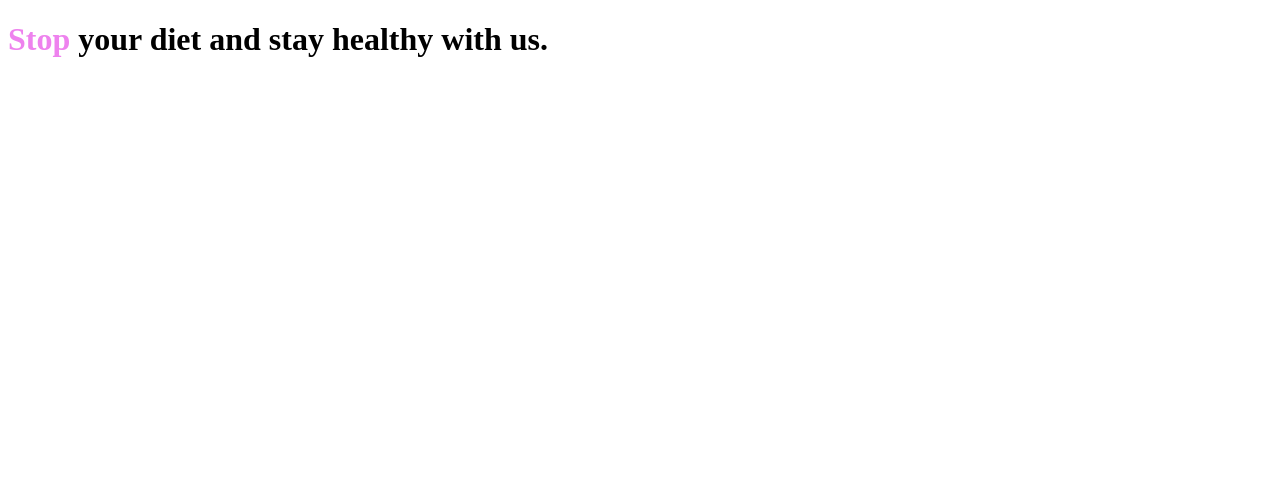
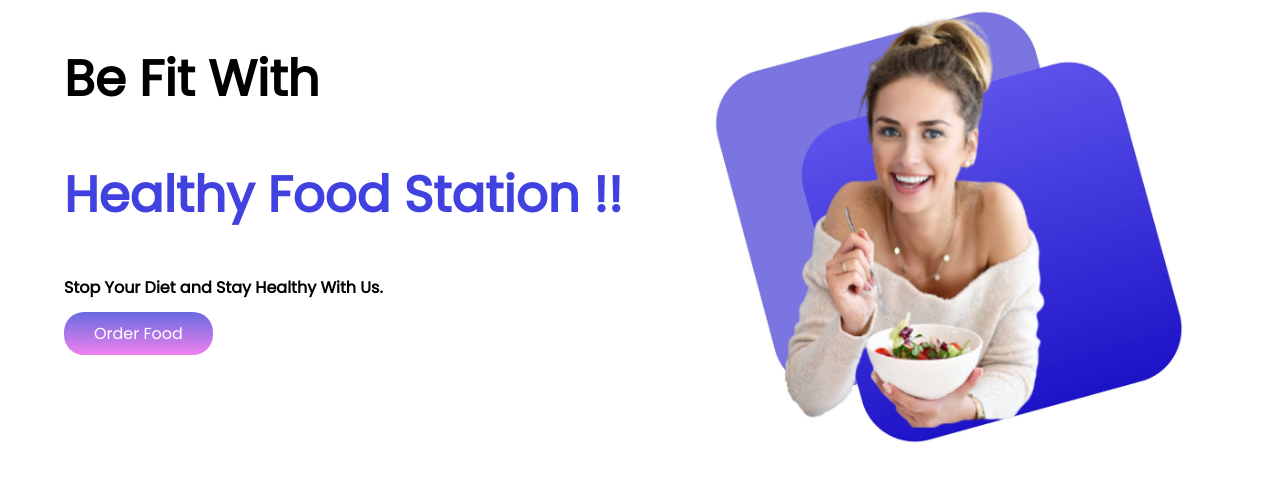
Before and after one commit to MusharratTabassum/Healthy-Food-Station, a plain HTML site: page index.html in a window 1280 px wide. Drawn offline with Linux system fonts and the light colour scheme.

Commit message:
banner saction added

```diff
--- a/index.html
+++ b/index.html
@@ -14,9 +14,19 @@
 </head>
 
 <body>
-    <div>
-        <h1><span class="make-it-violate">Stop</span> your diet and stay healthy with us.</h1>
-    </div>
+    <section class="banner-part">
+        <div class="half-width">
+            <h1>Be Fit With <h1></h1>
+                <h1> <span class="make-it-violate">Healthy Food Station !!</span></h1>
+                <h4>Stop Your Diet and Stay Healthy With Us.</h4>
+                <a class="order-button" href="#">Order Food</a>
+        </div>
+        <div class="half-width img">
+            <img src="images/female/top-banner.jpg" alt="">
+        </div>
+
+    </section>
+
 
 </body>
 
--- a/style.css
+++ b/style.css
@@ -1,6 +1,37 @@
+body{
+    font-family: 'Poppins', sans-serif;
+    margin: 0;
+}
+
 .make-it-violate{
-    color: violet;
+    color: rgb(65, 65, 224);
 }
 h1{
-    font-weight: 700;
+    font-size: 50px;
 }
+
+.order-button{
+    text-decoration: none;
+    background-image: linear-gradient(rgba(29, 29, 207, 0.664),violet);
+    padding: 10px 30px;
+
+    border-radius: 20px;
+    color: white;
+}
+.banner-part{
+
+        display: flex;
+        margin-bottom: 150px;
+
+
+}
+.half-width{
+    width: 50%;
+    padding-left:5%;
+    padding-top: 2%%;
+}
+.half-width img{
+
+    width: 85%;
+
+}
```
Also changed, not shown: images/female/38-387173_supplement-nutrient-dietary-eating-food-free-download-nutrition-removebg-preview.png (deleted), images/female/6667872_preview-removebg-preview.png (deleted), images/female/Group 8425.png (deleted), images/female/Person Image.png (deleted), images/female/eat-healthy-food-png-transparent-eat-healthy-foodpng-images-woman-eating-png-480_319-removebg-preview.png (deleted), images/female/eat-healthy-food-png-transparent-eat-healthy-foodpng-images-woman-eating-png-480_319.png (deleted), images/female/kisspng-eating-junk-food-hunger-fast-food-woman-eating-5b100f5d437345.6346499515277791652763-removebg-preview.png (deleted), images/female/kisspng-healthy-diet-food-eating-nutrition-woman-diet-5b20e260c13c04.3441013515288817607915-removebg-preview.png (deleted), images/female/model.png (added), images/female/png-clipart-eating-healthy-diet-food-health-natural-foods-food-removebg-preview.png (deleted), images/female/top-banner.jpg (added).
